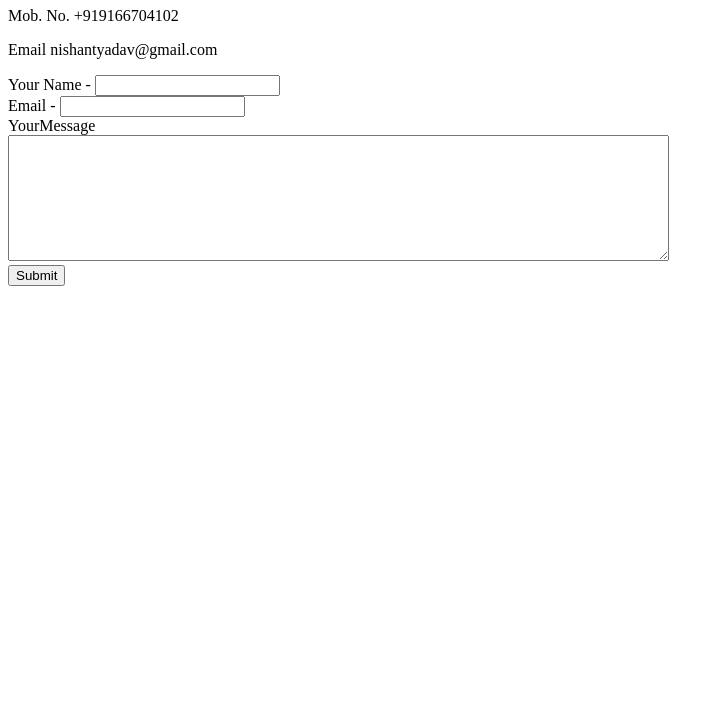
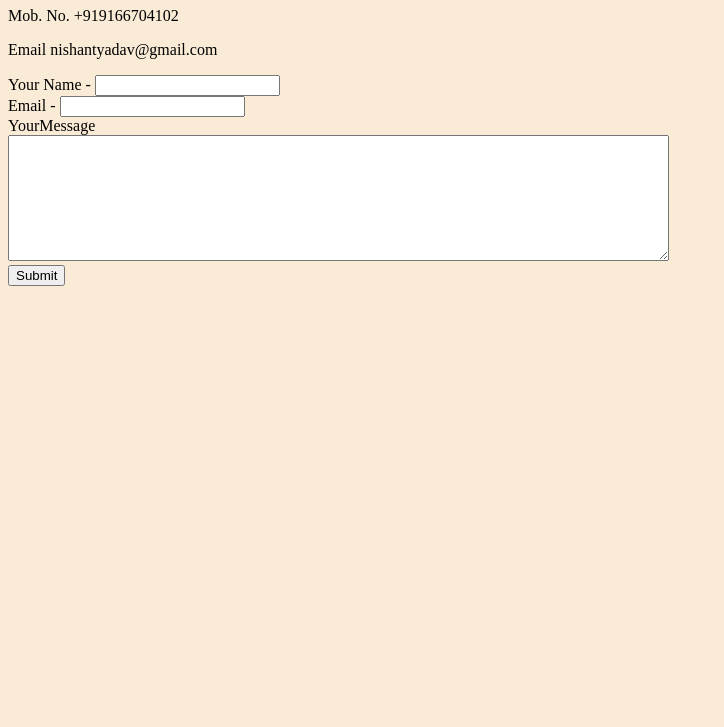
Before and after one commit to ydvnishant/CV, a plain HTML site: page Contact me.html in a window 1280 px wide. Shown: the part 73-800 px from the top of the page, without its empty margins (0-724 px from the left). Drawn offline with Linux system fonts and the light colour scheme.

Commit message:
bg color

```diff
--- a/Contact me.html
+++ b/Contact me.html
@@ -4,6 +4,12 @@
 <head>
   <meta charset="utf-8">
   <title>Contact ME</title>
+  <style>
+    body{
+      background-color: antiquewhite;
+    }
+
+  </style>
 </head>
 
 <body>
```
